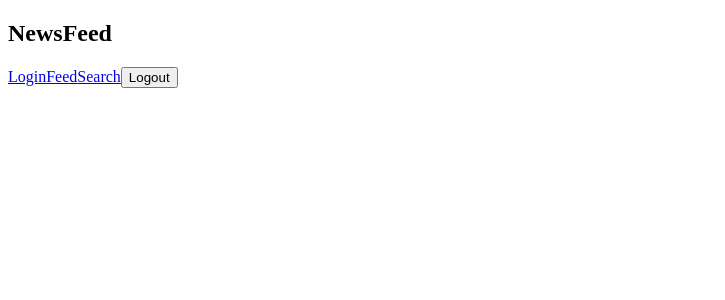
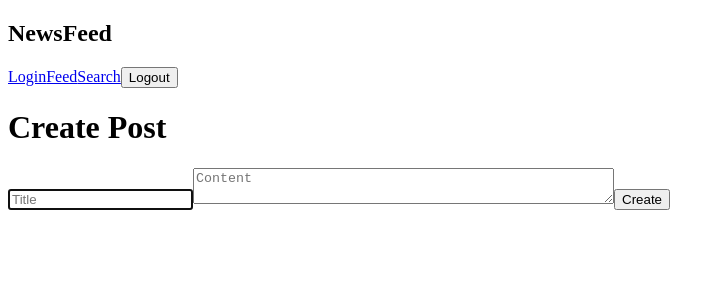
Before and after one commit to MichaelCheco/news-feed, a React (Create React App) app in the folder client/: page /create in a window 1280 px wide. Shown: the top 300 px of the page, without its empty margins (0-725 px from the left). Built offline with nearby package versions, Linux system fonts and the light colour scheme.

Commit message:
Create Post component

```diff
--- a/client/src/App.js
+++ b/client/src/App.js
@@ -4,6 +4,7 @@ import Posts from './components/Posts'
 import DetailPage from './components/DetailPage'
 import Header from './components/Header'
 import Search from './components/Search'
+import Create from './components/Create'
 import { BrowserRouter, Route, Switch } from 'react-router-dom'
 class App extends Component {
   render() {
@@ -16,6 +17,7 @@ class App extends Component {
       <Route exact path="/" component={Posts} />
       <Route path ="/search" component={Search} />
       <Route path="/post/:id" component={DetailPage} />
+      <Route path ="/create" component={Create} />
       </Switch>
       </div>
       </BrowserRouter>
--- /dev/null
+++ b/client/src/components/Create.js
@@ -0,0 +1,68 @@
+import React, { Component } from "react";
+import { withApollo, Mutation } from "react-apollo";
+import gql from "graphql-tag";
+
+const CREATE_POST_MUTATION = gql`
+  mutation CreatePostMutation($title: String!, $content: String!) {
+    createPost(title: $title, content: $content) {
+      id
+      title
+      content
+      published
+      author {
+        name
+      }
+    }
+  }
+`;
+
+class Create extends Component {
+  state = {
+    title: "",
+    content: ""
+  };
+  handleChange = e => {
+    const { name, value } = e.target;
+    this.setState({ [name]: value });
+  };
+  render() {
+    return (
+      <Mutation mutation={CREATE_POST_MUTATION}>
+        {(createPost, { data, loading, error }) => {
+          return (
+            <div>
+                <form onSubmit={async e => {
+                    console.log('CREATE',  CREATE_POST_MUTATION)
+                    e.preventDefault()
+                    const { title, content } = this.state;
+                    await createPost({
+                        variables: { title, content}
+                    })
+                    }}>
+              <h1>Create Post</h1>
+              <input
+                autoFocus
+                name="title"
+                value={this.state.title}
+                placeholder="Title"
+                onChange={this.handleChange}
+              />
+              <textarea
+                cols={50}
+                rows={0}
+                placeholder="Content"
+                name="content"
+                value={this.state.content}
+                onChange={this.handleChange}
+              />
+              <button>Create</button>
+              </form>
+            </div>
+          );
+        }}
+      </Mutation>
+    );
+  }
+}
+
+export default withApollo(Create);
```
